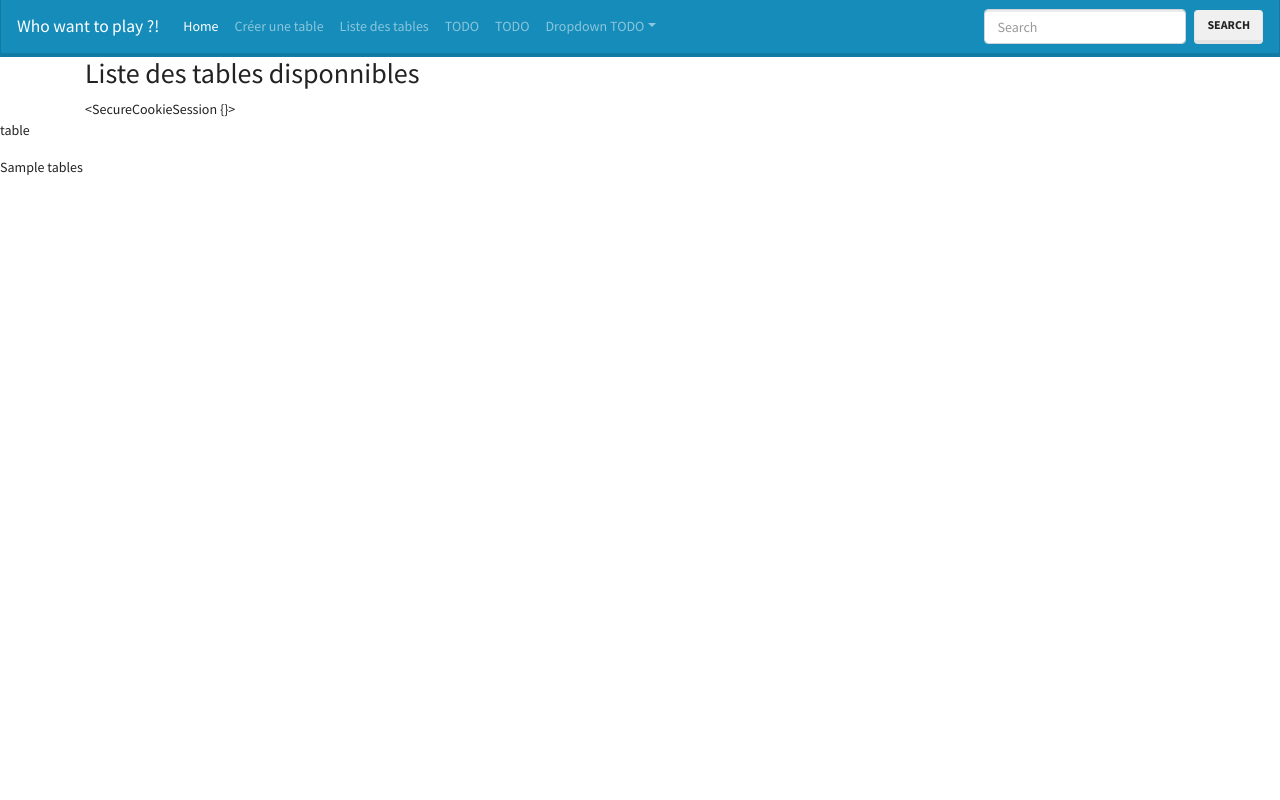
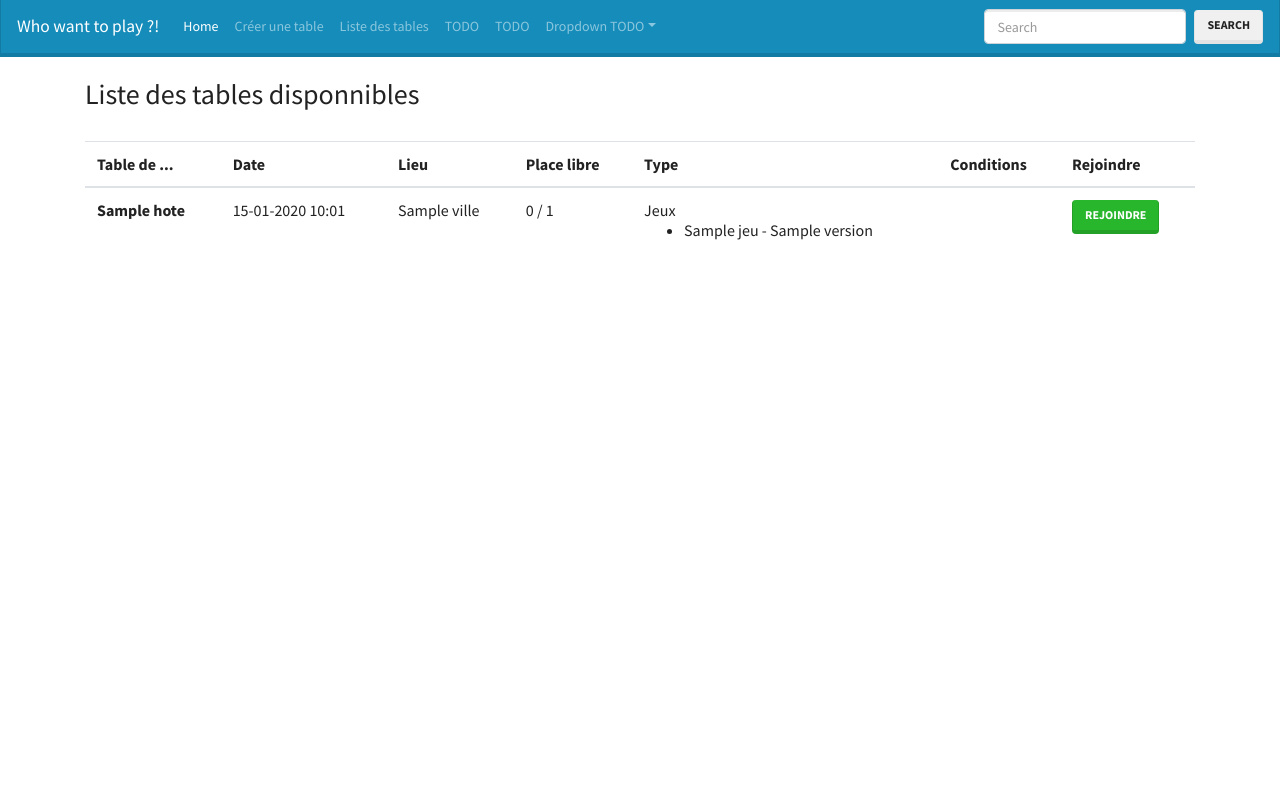
Before and after one commit to JacqueminC/WWTP, a Flask app: template wwtp_app/wwtp/table/templates/listeTable.html in a window 1280 px wide. Run offline with Flask 2, Linux system fonts and the light colour scheme; the template is opened without the code that fills it: most values are stand-ins (such as "Sample title", 1, 10 or a date in 2020); some libraries are stand-ins or nearby versions.

Commit message:
wip join table

```diff
--- a/wwtp_app/wwtp/app.py
+++ b/wwtp_app/wwtp/app.py
@@ -1,5 +1,6 @@
 #print('__file__={0:<35} | __name__={1:<25} | __package__={2:<25}'.format(__file__,__name__,str(__package__)))
 
+from datetime import datetime
 from flask import Flask, render_template, session, make_response
 from flask_pymongo import PyMongo
 from wwtp.table.table import bpTable
@@ -28,7 +29,11 @@ def index():
     """resp.set_cookie('idUser', 'the username')"""
     resp.set_cookie('idUser', '', expires=0)
     """session.pop("idUser", None)"""
-    session["idUser"] = 99
+    session["user"] = {
+        "idJoueur": 99,
+        "dateDeNaissance" : datetime(1988, 10, 8, 0,0,0),
+        "note" : 5
+        }
 
     return render_template("index.html")
 
--- a/wwtp_app/wwtp/table/templates/formCreation.html
+++ b/wwtp_app/wwtp/table/templates/formCreation.html
@@ -12,6 +12,10 @@
 
 <div class="container">
     <h2>formulaire de création d'une table</h2>
+    {% if "ok" in done %}
+    <span style="color: green">Votre table à bien été créé !</span>
+    {% endif %}
+
 
     <form method="POST" action="{{url_for('table.formCreation')}}">
         {{form.csrf_token}}
@@ -46,7 +50,7 @@
         {{wtf.form_field(form.noteMin)}}
         {{ form.note.label("Note minimum") }}
         {{ form.note(min=0, max=5, oninput="outputUpdate(value)") }}
-        <output for="age" id="selected-note">{{ form.noteMin.data }}</output>
+        <output for="note" id="selected-note">{{ form.noteMin.data }}</output>
 
         <br>
 
--- a/wwtp_app/wwtp/table/templates/listeTable.html
+++ b/wwtp_app/wwtp/table/templates/listeTable.html
@@ -1,3 +1,13 @@
+<style>
+
+  .box {
+    display: grid;
+    grid-template-columns: 1fr 1fr 1fr;
+    grid-gap: 10px 2em;
+  }
+
+</style>
+
 {% extends "base.html" %}
 {% import "bootstrap/wtf.html" as wtf%}
 
@@ -12,15 +22,119 @@
 
 <div class="container">
 
-    <h2>Liste des tables disponnibles</h2>
-    {{ session }}
+  <br>
+  <h2>Liste des tables disponnibles</h2>
+  <br>
+
+  <div>
+
+  <table class="table table-hover">
+    <thead>
+      <tr>
+        <th scope="col">Table de ...</th>
+        <th scope="col">Date</th>
+        <th scope="col">Lieu</th>
+        <th scope="col">Place libre</th>
+        <th scope="col">Type</th>
+        <th scope="col">Conditions</th>
+        <th scope="col">Rejoindre</th>
+      </tr>
+    </thead>
+    <tbody>
+
+    {% set vars = {'change': 0} %}
+
+    {% for table in tables %}
+
+
+      {% if vars.change == 0 %}
+        {% if vars.update({'change' : 1 }) %} {% endif %}
+
+      <tr>
+        <th scope="row">{{table["hote"].nom}}</th>
+        <td>{{table["date"].strftime('%d-%m-%Y %H:%m')}}</td>
+        <td>{{table["ville"]}}</td>
+        <td>{{table["nbPlace"] - table["joueurs"]|length}} / {{table["nbPlace"]}}</td>
+        <td>
+          {% if table["jeuxLibre"] == True %}
+            Jeux Libre
+          {% else %}
+            Jeux
+            <ul>
+            {% for jeu in table["jeux"] %}
+                <li>{{ jeu["nom"] }} {% if jeu["version"] != "" %} - {{jeu["version"]}} {% endif %}</li>
+            {% endfor %}
+            </ul>
+        {% endif %}
+        </td>
+        <td style="font-weight: bold; color: #99433f;">
+          {% if table["regle"] == True %}
+            Connaissance des règles obligatoire
+            <br>
+          {% elif table["ageMin"] == True %}
+            Age minimum : {{table["age"]}}
+            <br>}
+          {% elif table["noteMin"] == True %}
+            Note minimum : {{table["note"]}}
+            <br>
+          {% endif %}
+        </td>
+        <td>
+          <button type="button" class="btn btn-success">Rejoindre</button>
+        </td>
+      </tr>
+    {% else %}
+      {% if vars.update({'change' : 0 }) %} {% endif %}
+      <br>
+        {% set line = 0 %}
+        <tr class="table-secondary">
+          <form action="/joinTable" method="post"></form>
+            <th scope="row">{{table["hote"].nom}}</th>
+            <td>{{table["date"].strftime('%d-%m-%Y %H:%m')}}</td>
+            <td>{{table["ville"]}}</td>
+            <td>{{table["nbPlace"] - table["joueurs"]|length}} / {{table["nbPlace"]}}</td>
+            <td>
+              {% if table["jeuxLibre"] == True %}
+                Jeux Libre
+              {% else %}
+                Jeux
+                <ul>
+                {% for jeu in table["jeux"] %}
+                    <li>{{ jeu["nom"] }} {% if jeu["version"] != "" %} - {{jeu["version"]}} {% endif %}</li>
+                {% endfor %}
+                </ul>
+            {% endif %}
+            </td>
+            <td style="font-weight: bold; color: #99433f;">
+              {% if table["regle"] == True %}
+                Connaissance des règles obligatoire
+                <br>
+              {% endif %}
+              {% if table["ageMin"] == True %}
+                Age minimum : {{ table["age"] }}
+                <br>
+              {% endif %}
+              {% if table["noteMin"] == True %}
+                Note minimum : {{ table["note"] }}
+                <br>
+              {% endif %}
+            </td>
+            <td>
+              <form method ="post" action="/table/joinTable">
+                <button type="submit" name="join" value="{{ table }}" class="btn btn-success">Rejoindre</button>
+              </form>
+            </td>
+          </form>
+        </tr>
+    {% endif %}
+    </tbody>
+
+  {% endfor %}
+
+  </div>
+
 
 </div>
-
-<p>table</p>
-
-
-  {{ tables }}
 
 {% endblock %}
 
```
Also changed, not shown: wwtp_app/wwtp/table/model.py (+27 -8 lines), wwtp_app/wwtp/table/repo.py (+6 -3 lines), wwtp_app/wwtp/table/table.py (+23 -13 lines), wwtp_app/wwtp/templates/base.html (line endings or trailing spaces).
